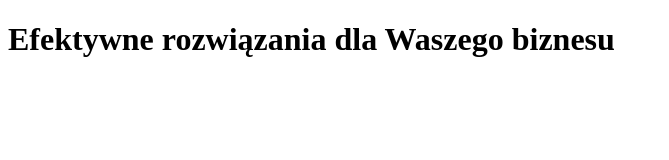
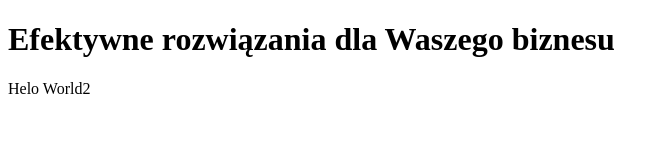
Before and after one commit to Cinek1592/goit-markup-hw-01, a plain HTML site: page index.html in a window 1280 px wide. Shown: the whole page, without its empty margins (0-669 px from the left). Drawn offline with Linux system fonts and the light colour scheme.

Commit message:
Update index.html

```diff
--- a/index.html
+++ b/index.html
@@ -8,5 +8,6 @@
   </head>
   <body>
     <h1>Efektywne rozwiązania dla Waszego biznesu</h1>
+    <p>Helo World2</p>
   </body>
 </html>
```
